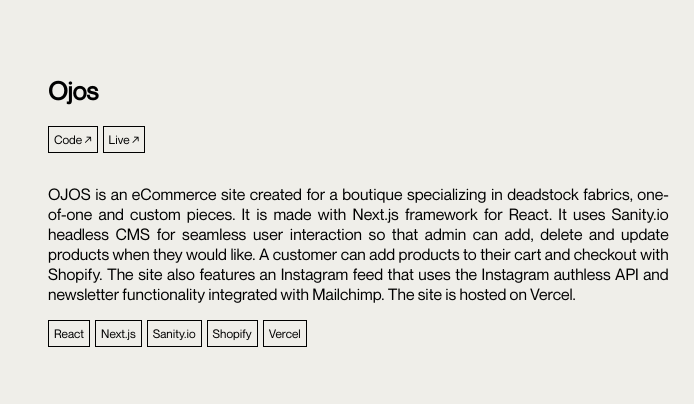
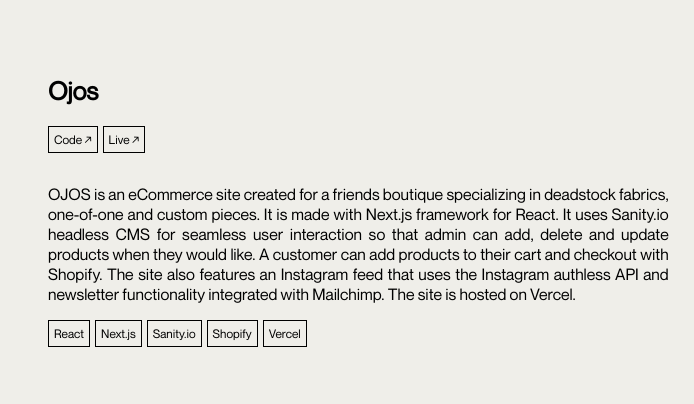
Before and after one commit to tiffbouchard/portfolio, a Gatsby site: page / in a window 1280 px wide. Shown: the part 746-1150 px from the top of the page, 0-694 px from the left. Built offline with nearby package versions, Linux system fonts and the light colour scheme; Gatsby itself is replaced by a stand-in of ours.

Commit message:
Update projects.js

```diff
--- a/src/components/sections/projects.js
+++ b/src/components/sections/projects.js
@@ -155,7 +155,7 @@
               </span>
             </div>
             <p>
-              OJOS is an eCommerce site created for a boutique specializing in
+              OJOS is an eCommerce site created for a friends boutique specializing in
               deadstock fabrics, one-of-one and custom pieces. It is made with
               Next.js framework for React. It uses Sanity.io headless CMS for
               seamless user interaction so that admin can add, delete and update
```
